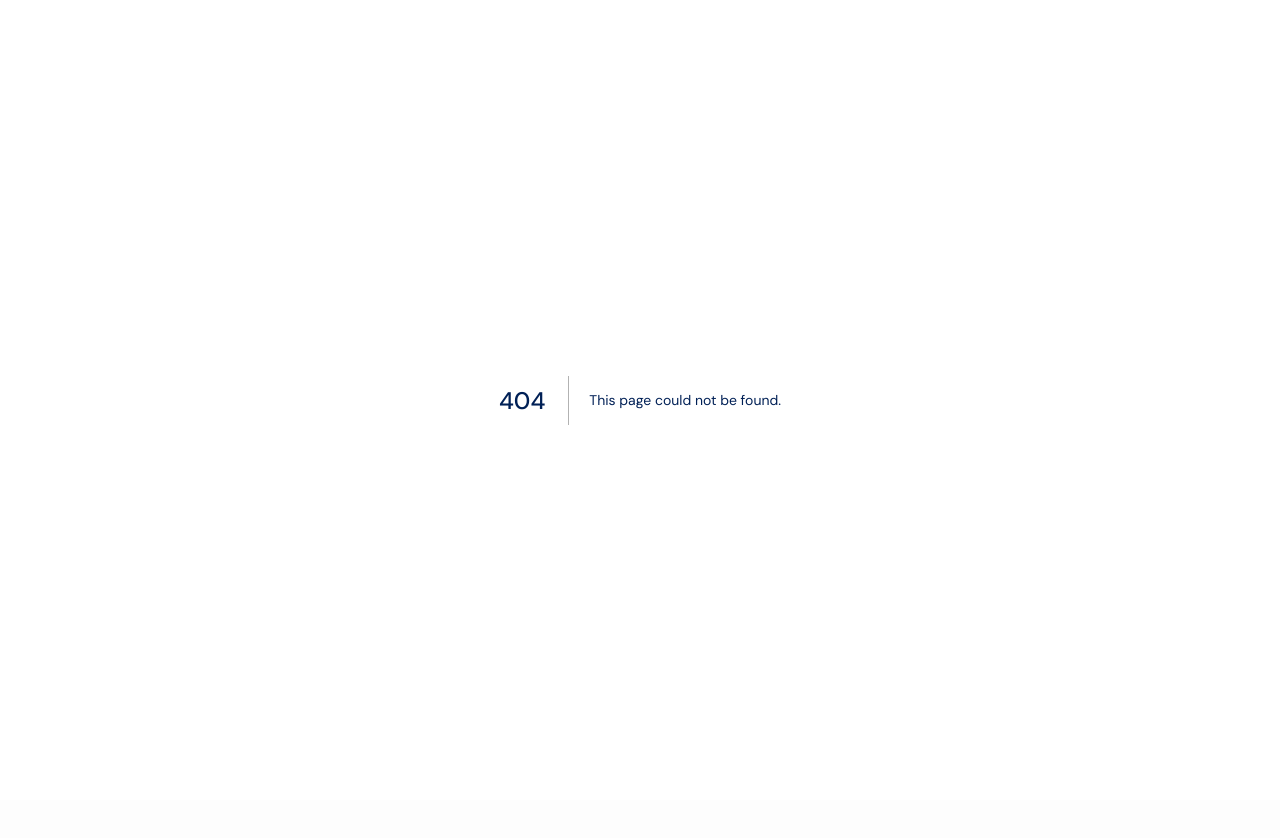
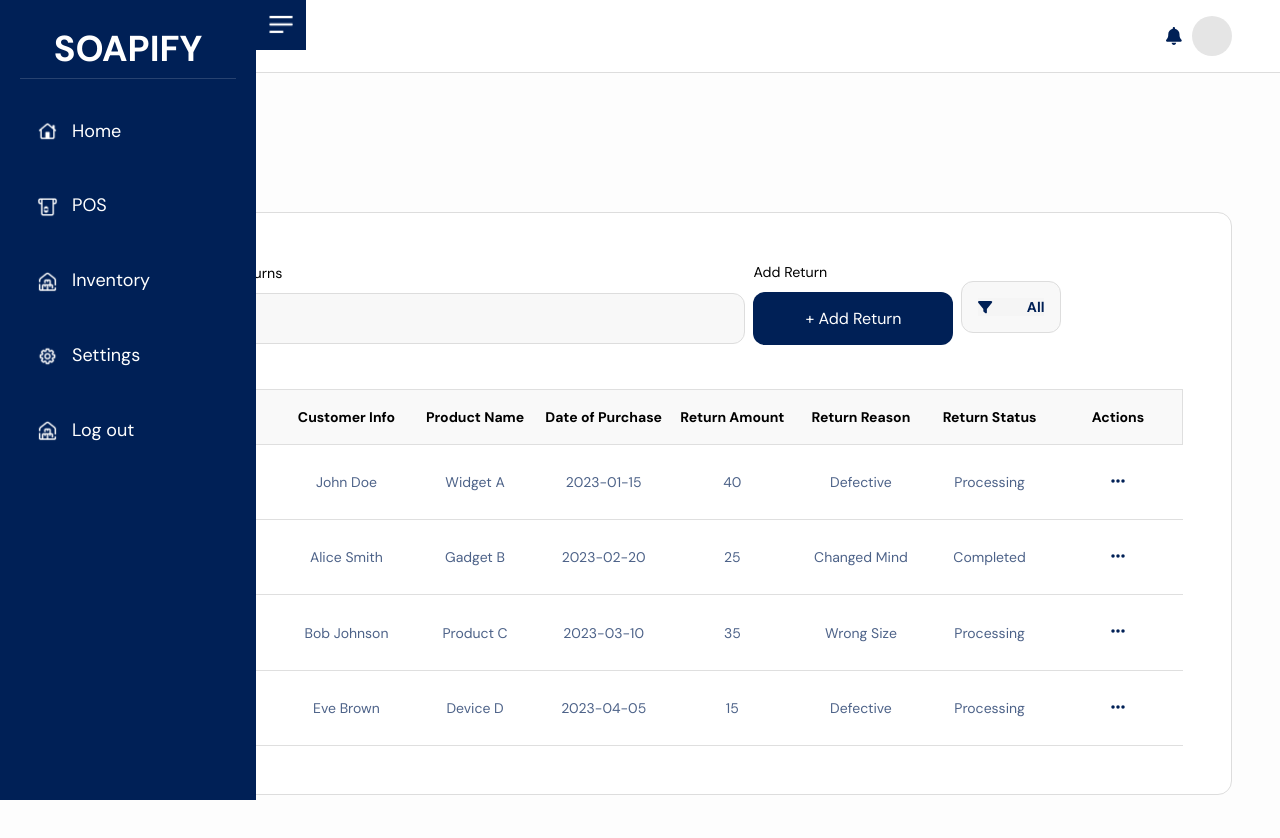
Before and after one commit to angeloeboy/soapify-frontend, a Next.js app: page /dashboard/return in a window 1280 px wide. Before the commit this address had no page. Shown: the top 838 px of the page. Before the commit the page ends 800 px from the top, so only its background shows below. Built offline with nearby package versions, Linux system fonts and the light colour scheme.

Commit message:
creation of return page and add return popup component

```diff
--- /dev/null
+++ b/src/components/return/SearchBarAndFilter.jsx
@@ -0,0 +1,40 @@
+import { FontAwesomeIcon } from "@fortawesome/react-fontawesome";
+import { faFilter } from "@fortawesome/free-solid-svg-icons";
+import { DropdownHeader, DropdownItem, DropdownMenu, DropdownWrapper, SearchBar, TableControlPanel, Button } from "@/styled-components/TableControlPanel";
+
+const ReturnSearchBar = ({ setIsAddPopUpOpen, setReturnsDisplay }) => {
+  return (
+    <TableControlPanel>
+      <SearchBar>
+        <p>Search for Returns</p>
+        <input type="text" placeholder="Search" />
+      </SearchBar>
+
+      <div>
+        <p> Add Return </p>
+        <Button onClick={() => setIsAddPopUpOpen(true)}>+ Add Return</Button>
+      </div>
+
+      <Dropdown />
+    </TableControlPanel>
+  );
+};
+
+const Dropdown = () => {
+  const isOpen = false;
+
+  return (
+    <DropdownWrapper>
+      <DropdownHeader>
+        <FontAwesomeIcon icon={faFilter} />
+        All
+      </DropdownHeader>
+      <DropdownMenu isOpen={isOpen}>
+        <DropdownItem key={"All"}>All</DropdownItem>
+        {/* Add more filtering options here */}
+      </DropdownMenu>
+    </DropdownWrapper>
+  );
+};
+
+export default ReturnSearchBar;
--- /dev/null
+++ b/src/components/return/addReturn.jsx
@@ -0,0 +1,127 @@
+import React, { useState, useEffect } from "react";
+import {
+  Label,
+  Button,
+  LabelContainer,
+  FieldContainer,
+  Centered,
+  CloseButton,
+  ButtonsContainer,
+  PopupOverlay,
+  PopupContent,
+  HeaderTitle,
+  FieldTitleLabel,
+  InputHolder,
+} from "@/styled-components/ItemActionModal";
+
+
+const AddReturnComponent = ({ setIsAddPopUpOpen, getReturnsFunc }) => {
+  const currentDate = new Date().toISOString();
+
+  const [returnData, setReturnData] = useState({
+    returnID: 0, // Replace with logic to generate a unique return ID
+    customerInfo: "",
+    productName: "",
+    dateOfPurchase: currentDate,
+    returnAmount: 0.0,
+    returnReason: "",
+    returnStatus: "Processing", // You can set the default status here
+    // Add any other return-related fields you need
+  });
+
+  const addReturnFunc = async (e) => {
+    e.preventDefault();
+    await addReturn(returnData).then((res) => {
+      console.log(res);
+    });
+
+    await getReturnsFunc();
+  };
+
+  return (
+    <PopupOverlay>
+      <PopupContent>
+        <form onSubmit={(e) => addReturnFunc(e)}>
+          <HeaderTitle>Add Return</HeaderTitle>
+          <FieldContainer>
+            <div>
+              <FieldTitleLabel>Return ID</FieldTitleLabel>
+              <InputHolder
+                type="text"
+                value={returnData.returnID}
+                readOnly
+              />
+            </div>
+            <LabelContainer>
+              <Label>Customer Information</Label>
+            </LabelContainer>
+            <div>
+              <FieldTitleLabel>Customer Information</FieldTitleLabel>
+              <InputHolder
+                type="text"
+                placeholder="Enter customer information"
+                onChange={(e) =>
+                  setReturnData({ ...returnData, customerInfo: e.target.value })
+                }
+              />
+            </div>
+            <div>
+              <FieldTitleLabel>Product Name</FieldTitleLabel>
+              <InputHolder
+                type="text"
+                placeholder="Enter product name"
+                onChange={(e) =>
+                  setReturnData({ ...returnData, productName: e.target.value })
+                }
+              />
+            </div>
+            <div>
+              <FieldTitleLabel>Date of Purchase</FieldTitleLabel>
+              <InputHolder
+                type="date"
+                value={returnData.dateOfPurchase}
+                readOnly
+              />
+            </div>
+            <div>
+              <FieldTitleLabel>Return Amount</FieldTitleLabel>
+              <InputHolder
+                type="number"
+                placeholder="Enter the return amount"
+                onChange={(e) =>
+                  setReturnData({ ...returnData, returnAmount: e.target.value })
+                }
+              />
+            </div>
+            <div>
+              <FieldTitleLabel>Return Reason</FieldTitleLabel>
+              <InputHolder
+                type="text"
+                placeholder="Enter the reason for return"
+                onChange={(e) =>
+                  setReturnData({ ...returnData, returnReason: e.target.value })
+                }
+              />
+            </div>
+            <div>
+              <FieldTitleLabel>Return Status</FieldTitleLabel>
+              <InputHolder
+                type="text"
+                value={returnData.returnStatus}
+                readOnly
+              />
+            </div>
+            {/* Add fields for any other return-related information */}
+          </FieldContainer>
+
+          <ButtonsContainer>
+            <CloseButton onClick={() => setIsAddPopUpOpen(false)}>Close</CloseButton>
+            <Button type="submit">Save</Button>
+          </ButtonsContainer>
+        </form>
+      </PopupContent>
+    </PopupOverlay>
+  );
+};
+
+export default AddReturnComponent;
--- /dev/null
+++ b/src/pages/dashboard/return/index.jsx
@@ -0,0 +1,127 @@
+import React, { useState, useEffect } from "react";
+import DashboardLayout from "@/components/misc/dashboardLayout";
+import PageTitle from "@/components/misc/pageTitle";
+import Table, { ActionContainer, TableData, TableHeadings, TableRows } from "@/styled-components/TableComponent";
+import StyledPanel from "@/styled-components/StyledPanel";
+import { faEllipsis, faTrash, faPen } from "@fortawesome/free-solid-svg-icons";
+import { FontAwesomeIcon } from "@fortawesome/react-fontawesome";
+import AddReturnComponent from "@/components/return/AddReturn";
+import ReturnSearchBar from "@/components/return/SearchBarAndFilter";
+const ReturnPage = () => {
+  const [returns, setReturns] = useState([]);
+  const [activeActionContainer, setActiveActionContainer] = useState(-1);
+  const [isAddPopUpOpen, setIsAddPopUpOpen] = useState(false);
+
+  useEffect(() => {
+    // Fetch return data when the component mounts (replace with API calls)
+    const staticReturnData = [
+      {
+        returnID: "R001",
+        customerInfo: "John Doe",
+        productName: "Widget A",
+        dateOfPurchase: "2023-01-15",
+        returnAmount: 40.00,
+        returnReason: "Defective",
+        returnStatus: "Processing",
+      },
+      {
+        returnID: "R002",
+        customerInfo: "Alice Smith",
+        productName: "Gadget B",
+        dateOfPurchase: "2023-02-20",
+        returnAmount: 25.00,
+        returnReason: "Changed Mind",
+        returnStatus: "Completed",
+      },
+      {
+        returnID: "R003",
+        customerInfo: "Bob Johnson",
+        productName: "Product C",
+        dateOfPurchase: "2023-03-10",
+        returnAmount: 35.00,
+        returnReason: "Wrong Size",
+        returnStatus: "Processing",
+      },
+      {
+        returnID: "R004",
+        customerInfo: "Eve Brown",
+        productName: "Device D",
+        dateOfPurchase: "2023-04-05",
+        returnAmount: 15.00,
+        returnReason: "Defective",
+        returnStatus: "Processing",
+      },
+    ];
+
+    setReturns(staticReturnData);
+  }, []);
+
+  const getReturnsFunc = async () => {
+    // Implement this function to fetch the latest return data (e.g., from an API)
+    // Update the 'returns' state with the fetched data
+  };
+
+  return (
+    <DashboardLayout>
+      <PageTitle title="Returns" />
+
+      <StyledPanel>
+        <ReturnSearchBar setIsAddPopUpOpen={setIsAddPopUpOpen} setReturnsDisplay={setReturns} />
+
+        <Table>
+          <tbody>
+            <TableRows heading>
+              <TableHeadings>Return ID</TableHeadings>
+              <TableHeadings>Customer Info</TableHeadings>
+              <TableHeadings>Product Name</TableHeadings>
+              <TableHeadings>Date of Purchase</TableHeadings>
+              <TableHeadings>Return Amount</TableHeadings>
+              <TableHeadings>Return Reason</TableHeadings>
+              <TableHeadings>Return Status</TableHeadings>
+              <TableHeadings>Actions</TableHeadings>
+            </TableRows>
+
+            {returns.map((returnItem, index) => (
+              <TableRows key={returnItem.returnID}>
+                <TableData>{returnItem.returnID}</TableData>
+                <TableData>{returnItem.customerInfo}</TableData>
+                <TableData>{returnItem.productName}</TableData>
+                <TableData>{returnItem.dateOfPurchase}</TableData>
+                <TableData>{returnItem.returnAmount}</TableData>
+                <TableData>{returnItem.returnReason}</TableData>
+                <TableData>{returnItem.returnStatus}</TableData>
+                <TableData>
+                  <FontAwesomeIcon
+                    className="ellipsis"
+                    icon={faEllipsis}
+                    onClick={() =>
+                      activeActionContainer === index
+                        ? setActiveActionContainer(-1)
+                        : setActiveActionContainer(index)
+                    }
+                  />
+
+                  {activeActionContainer === index && (
+                    <ActionContainer onClick={() => setActiveActionContainer(-1)}>
+                      <p>
+                        <FontAwesomeIcon icon={faPen} />
+                        Edit
+                      </p>
+                      <p>
+                        <FontAwesomeIcon icon={faTrash} /> Delete
+                      </p>
+                    </ActionContainer>
+                  )}
+                </TableData>
+              </TableRows>
+            ))}
+          </tbody>
+        </Table>
+      </StyledPanel>
+
+      {isAddPopUpOpen && <AddReturnComponent setIsAddPopUpOpen={setIsAddPopUpOpen} getReturnsFunc={getReturnsFunc} />}
+    </DashboardLayout>
+  );
+};
+
+export default ReturnPage;
```
